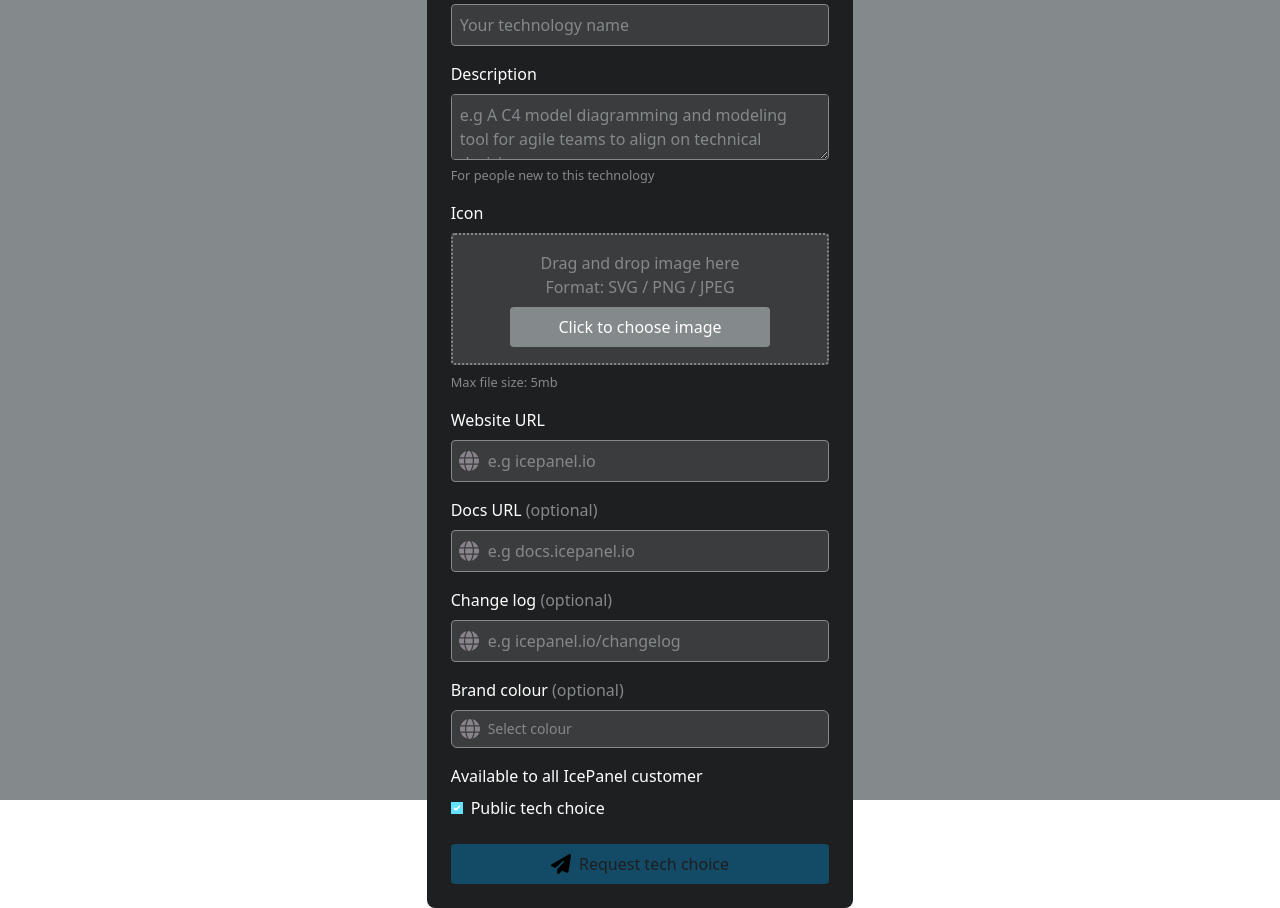
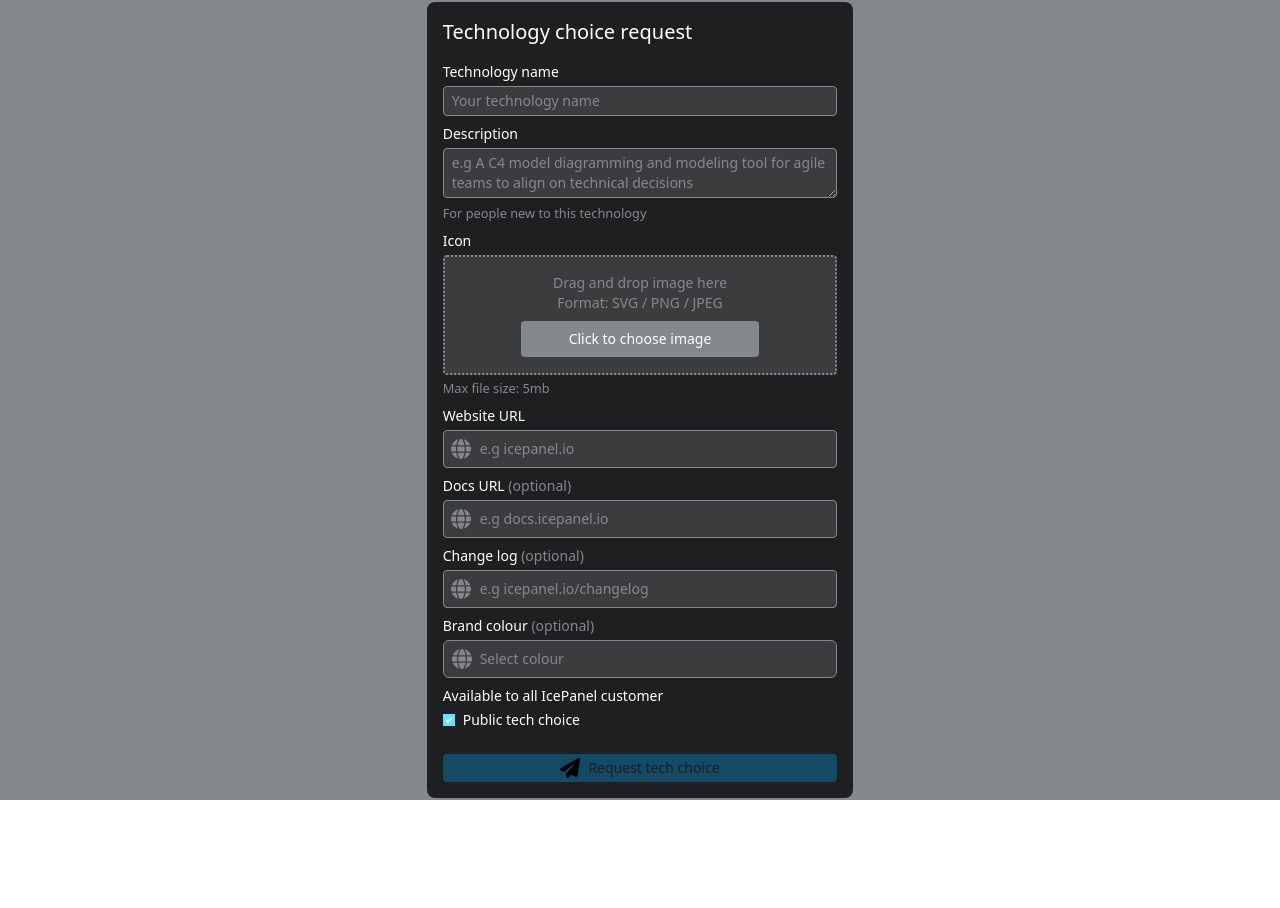
Before and after one commit to KemoLD/interview-task-boilerplate, a Vue app in the folder frontend/: page / in a window 1280 px wide. After the commit the page ends 800 px from the top, so only its background shows below. Built offline with nearby package versions, Linux system fonts and the light colour scheme.

Commit message:
done form

```diff
--- a/frontend/src/components/TechnologyRequest.vue
+++ b/frontend/src/components/TechnologyRequest.vue
@@ -1,5 +1,5 @@
 <script>
-import { ref } from 'vue'
+import { ref, computed } from 'vue'
 
 export default {
   data() {
@@ -22,97 +22,145 @@ export default {
       { color: 'Black', label: 'Black' },
       { color: 'White', label: 'White' }
     ])
+
     const selectedColor = ref(null)
     const open = ref(false)
+    const technologyName = ref('')
+    const description = ref('')
+    const websiteURL = ref('')
+    const docsURL = ref('')
+    const changeLog = ref('')
 
     const selectColor = (color) => {
       selectedColor.value = color
       open.value = false
     }
 
-    return { colors, selectedColor, open, selectColor }
+    const isFormValid = computed(() => {
+      return technologyName.value && description.value && websiteURL.value
+    })
+
+    const handleSubmit = () => {
+      const formData = {
+        technologyName: technologyName.value,
+        description: description.value,
+        websiteURL: websiteURL.value,
+        docsURL: docsURL.value,
+        changeLog: changeLog.value,
+        selectedColor: selectedColor.value,
+        publicTechChoice: publicTechChoice.value
+      }
+
+      console.log(formData)
+    }
+
+    return {
+      colors,
+      selectedColor,
+      open,
+      selectColor,
+      technologyName,
+      description,
+      websiteURL,
+      docsURL,
+      changeLog,
+      handleSubmit,
+      isFormValid
+    }
   }
 }
 </script>
 
+<style scoped>
+input:focus,
+textarea:focus {
+  @apply focus:outline-enabled;
+}
+</style>
+
 <template>
-  <div class="bg-custom-dark p-6 rounded-lg w-full sm:w-3/4 lg:w-1/3 mx-auto">
-    <h1 class="text-white text-2xl mb-6">Technology choice request</h1>
-    <form @submit.prevent>
-      <div class="mb-4">
-        <label class="text-white block mb-2" for="technology-name">Technology name</label>
+  <div class="bg-custom-dark p-4 rounded-lg w-full sm:w-3/4 lg:w-1/3 mx-auto">
+    <h1 class="text-white text-xl mb-4">Technology choice request</h1>
+    <form @submit.prevent="handleSubmit">
+      <div class="mb-2">
+        <label class="text-white block mb-1 text-sm" for="technology-name">Technology name</label>
         <input
-          class="bg-input-bg border-custom-gray placeholder-custom-gray text-white rounded w-full p-2"
+          v-model="technologyName"
+          class="bg-input-bg border-custom-gray placeholder-custom-gray text-white rounded w-full pl-2 p-1 text-sm focus:border-custom-gray focus:ring-0 focus:outline-none"
           id="technology-name"
           type="text"
           placeholder="Your technology name"
         />
       </div>
-      <div class="mb-4">
-        <label class="text-white block mb-2" for="description">Description</label>
+      <div class="mb-2">
+        <label class="text-white block mb-1 text-sm" for="description">Description</label>
         <textarea
-          class="bg-input-bg border-custom-gray placeholder-custom-gray text-white rounded w-full p-2 h-15"
+          v-model="description"
+          class="bg-input-bg border-custom-gray placeholder-custom-gray text-white rounded w-full p-1 pl-2 h-15 text-sm focus:border-custom-gray focus:ring-0 focus:outline-none"
           id="description"
           type="text"
           placeholder="e.g A C4 model diagramming and modeling tool for agile teams to align on technical decisions"
         />
         <small class="text-custom-gray block">For people new to this technology</small>
       </div>
-      <div class="mb-4">
-        <label class="text-white block mb-2" for="icon">Icon</label>
+      <div class="mb-2">
+        <label class="text-white block mb-1 text-sm" for="icon">Icon</label>
         <div
-          class="bg-input-bg border-custom-gray border-dotted border-2 text-custom-gray rounded w-full p-4 text-center"
+          class="bg-input-bg border-custom-gray border-dotted border-2 text-custom-gray rounded w-full p-4 text-center text-sm"
         >
           <p>Drag and drop image here</p>
           <p>Format: SVG / PNG / JPEG</p>
-          <button class="bg-custom-gray text-white rounded mt-2 px-12 py-2">
+          <button class="bg-custom-gray text-white rounded mt-2 px-12 py-2 text-sm">
             Click to choose image
           </button>
         </div>
-        <small class="text-custom-gray block mt-2">Max file size: 5mb</small>
+        <small class="text-custom-gray block mt-1">Max file size: 5mb</small>
       </div>
-      <div class="mb-4">
-        <label class="text-white block mb-2" for="websiteURL">Website URL</label>
+      <div class="mb-2">
+        <label class="text-white block mb-1 text-sm" for="websiteURL">Website URL</label>
         <div class="relative flex items-center">
           <img src="/globe-solid.svg" class="absolute h-5 w-5 ml-2" alt="Globe Icon" />
           <input
-            class="flex-grow bg-input-bg pl-9 border-custom-gray placeholder-custom-gray text-white rounded"
+            v-model="websiteURL"
+            class="flex-grow bg-input-bg pl-9 border-custom-gray placeholder-custom-gray text-white rounded text-sm focus:border-custom-gray focus:ring-0 focus:outline-none"
             id="websiteURL"
             type="text"
             placeholder="e.g icepanel.io"
           />
         </div>
       </div>
-      <div class="mb-4">
-        <label class="text-white block mb-2" for="docsURL"
+      <div class="mb-2">
+        <label class="text-white block mb-1 text-sm" for="docsURL"
           >Docs URL <span class="text-custom-gray">(optional)</span></label
         >
         <div class="relative flex items-center">
           <img src="/globe-solid.svg" class="absolute h-5 w-5 ml-2" alt="Globe Icon" />
           <input
-            class="flex-grow bg-input-bg pl-9 border-custom-gray placeholder-custom-gray text-white rounded"
+            v-model="docsURL"
+            class="flex-grow bg-input-bg pl-9 border-custom-gray placeholder-custom-gray text-white rounded text-sm focus:border-custom-gray focus:ring-0 focus:outline-none"
             id="docsURL"
             type="text"
             placeholder="e.g docs.icepanel.io"
           />
         </div>
       </div>
-      <div class="mb-4">
-        <label class="text-white block mb-2" for="changeLog"
+      <div class="mb-2">
+        <label class="text-white block mb-1 text-sm" for="changeLog"
           >Change log <span class="text-custom-gray">(optional)</span></label
         >
         <div class="relative flex items-center">
           <img src="/globe-solid.svg" class="absolute h-5 w-5 ml-2" alt="Globe Icon" />
           <input
-            class="flex-grow bg-input-bg pl-9 border-custom-gray placeholder-custom-gray text-white rounded"
+            v-model="changeLog"
+            class="flex-grow bg-input-bg pl-9 border-custom-gray placeholder-custom-gray text-white rounded text-sm focus:border-custom-gray focus:ring-0 focus:outline-none"
             id="changeLog"
             type="text"
             placeholder="e.g icepanel.io/changelog"
           />
         </div>
       </div>
-      <div class="mb-4">
-        <label class="text-white block mb-2" for="brandColour"
+      <div class="mb-2">
+        <label class="text-white block mb-1 text-sm" for="brandColour"
           >Brand colour <span class="text-custom-gray">(optional)</span></label
         >
         <div class="relative flex items-center">
@@ -120,7 +168,7 @@ export default {
             <div class="relative">
               <button
                 @click="open = !open"
-                class="inline-flex w-full py-2 text-sm font-medium bg-input-bg rounded-md border border-custom-gray"
+                class="inline-flex w-full py-2 text-sm font-small bg-input-bg rounded-md border border-custom-gray focus:border-enabled focus:ring-0 focus:outline-none"
                 :style="{ color: selectedColor ? 'white' : '#84898C' }"
               >
                 <img src="/globe-solid.svg" class="h-5 w-5 ml-2 mr-2" alt="Globe Icon" />
@@ -156,8 +204,8 @@ export default {
           </div>
         </div>
       </div>
-      <div class="mb-4">
-        <label class="text-white block mb-2" for="publicTechChoice">
+      <div class="mb-2">
+        <label class="text-white block mb-1 text-sm" for="publicTechChoice">
           Available to all IcePanel customer
         </label>
         <div class="flex items-center">
@@ -165,15 +213,16 @@ export default {
             type="checkbox"
             id="publicTechChoice"
             v-model="publicTechChoice"
-            class="form-checkbox h-3 w-3 text-enabled border-custom-gray"
+            class="form-checkbox h-3 w-3 text-enabled border border-custom-gray focus:border-custom-gray focus:ring-0 focus:outline-none"
           />
-          <label for="publicTechChoice" class="ml-2 text-white"> Public tech choice </label>
+          <label for="publicTechChoice" class="ml-2 text-white text-sm"> Public tech choice </label>
         </div>
       </div>
       <div class="text-center mt-6">
         <button
-          class="bg-disabled text-custom-dark rounded p-2 w-full flex justify-center items-center"
-          disabled
+          :class="{ 'bg-disabled': !isFormValid, 'bg-enabled': isFormValid }"
+          class="text-custom-dark rounded p-1 w-full flex justify-center items-center text-sm"
+          :disabled="!isFormValid"
           type="submit"
         >
           <img src="/paper-plane-solid.svg" class="mr-2 h-5 w-5" alt="Paper Plane Icon" />
--- a/frontend/tailwind.config.js
+++ b/frontend/tailwind.config.js
@@ -11,12 +11,17 @@ export default {
         'input-bg': '#3b3c3e',
         disabled: '#134a66',
         enabled: '#62e2fe'
+      },
+      outline: {
+        enabled: ['2px solid', 'var(--enabled)']
       }
     }
   },
   variants: {
     extend: {
-      textColor: ['placeholder']
+      textColor: ['placeholder'],
+      outline: ['focus'],
+      borderColor: ['focus']
     }
   },
   plugins: [require('@tailwindcss/forms')]
```
